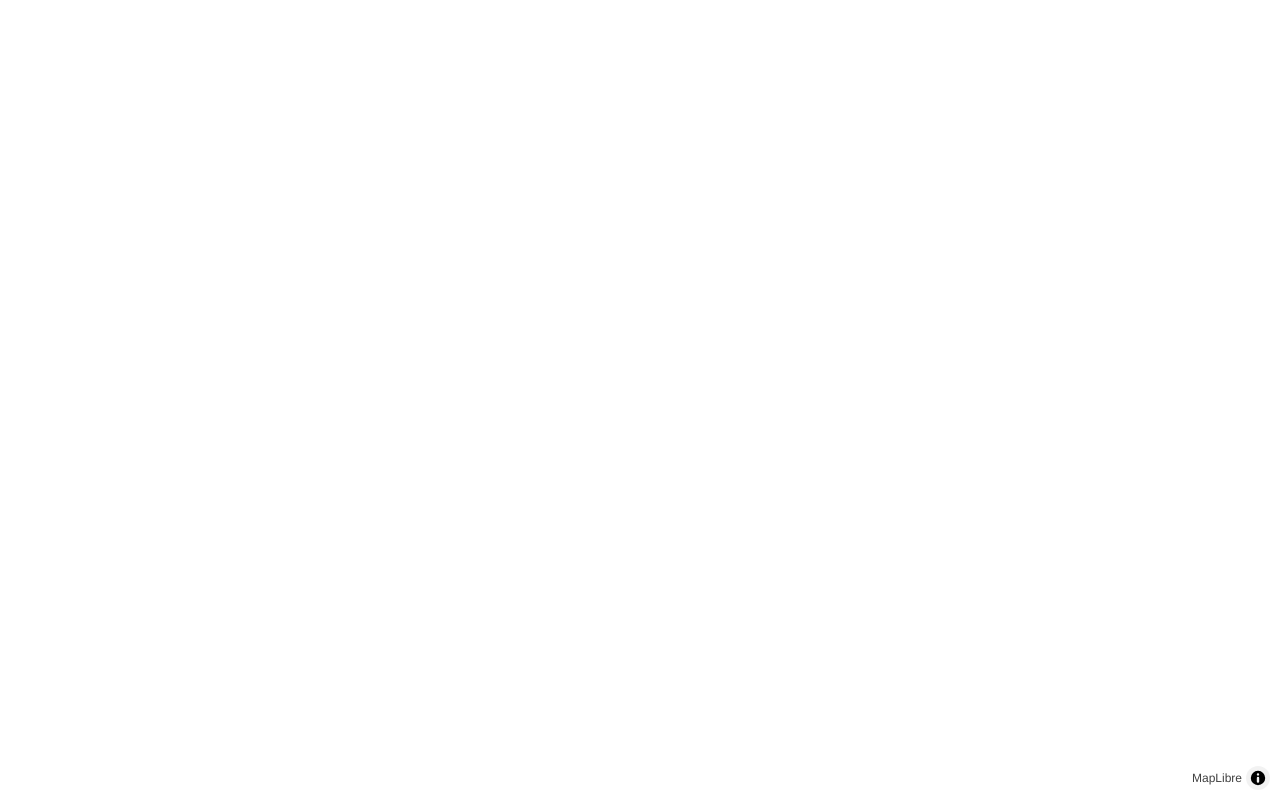
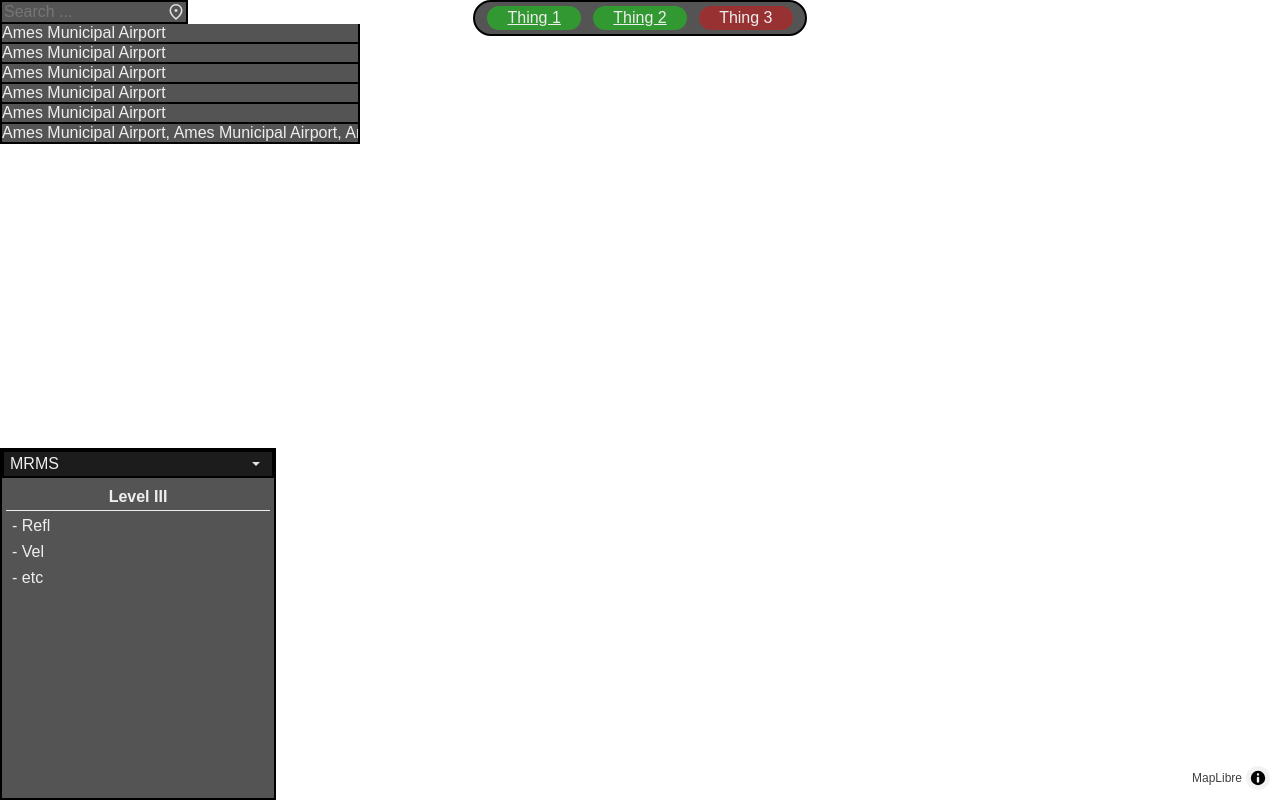
Before and after one commit to mbg206/core-radar, a website with bundled scripts: page public/index.html in a window 1280 px wide. Built offline with nearby package versions, Linux system fonts and the light colour scheme; files whose address does not match are found by name; a web font is replaced by a local one.

Commit message:
Initial UI additions

```diff
--- a/public/index.html
+++ b/public/index.html
@@ -5,19 +5,60 @@
     <meta name="viewport" content="width=device-width, initial-scale=1.0">
     <title>Weather Map</title>
     <link href="compiled/app.css" rel="stylesheet" />
+    <link href="styles.css" rel="stylesheet" />
     <style>
-        body {
-            margin: 0;
-        }
-        #map {
-            height: 100vh;
-            width: 100vw;
-        }
     </style>
 </head>
 <body>
     <div id="map"></div>
 
+    <!-- notebook (main layer selector) -->
+
+    <div id="notebook" class="trans">
+        <button id="notebook-dropdown" class="trans">
+            <span>MRMS</span>
+            <img src="assets/icons/dropdown.svg">
+        </button>
+        <div id="notebook-options">
+            <button class="notebook-item">MRMS</button>
+            <button class="notebook-item">NEXRAD</button>
+            <button class="notebook-item">Outlooks</button>
+        </div>
+        <div id="notebook-items">
+            <div class="notebook-header">Level III</div>
+            <button class="notebook-item">Refl</button>
+            <button class="notebook-item">Vel</button>
+            <button class="notebook-item">etc</button>
+        </div>
+    </div>
+
+    <!-- location search -->
+
+    <div id="search-container">
+        <div id="search" class="trans">
+            <input type="text" id="search-input" placeholder="Search ...">
+            <img src="assets/icons/location.svg">
+        </div>
+
+        <div id="search-results">
+            <button class="result trans">Ames Municipal Airport</button>
+            <button class="result trans">Ames Municipal Airport</button>
+            <button class="result trans">Ames Municipal Airport</button>
+            <button class="result trans">Ames Municipal Airport</button>
+            <button class="result trans">Ames Municipal Airport</button>
+            <button class="result trans">Ames Municipal Airport, Ames Municipal Airport, Ames Municipal Airport</button>
+        </div>
+    </div>
+
+    <!-- quick layer selector -->
+    <div id="toprow">
+        <div id="quick-controls" class="trans bubble">
+            <button class="bubble control enabled">Thing 1</button>
+            <button class="bubble control enabled">Thing 2</button>
+            <button class="bubble control disabled">Thing 3</button>
+        </div>
+    </div>
+
     <script src="compiled/app.js" type="module"></script>
 </body>
 </html>
--- /dev/null
+++ b/public/styles.css
@@ -0,0 +1,154 @@
+@font-face {
+    font-family: "M PLUS Rounded 1c";
+    src: local("Rounded Mplus 1c"), url("assets/fonts/MPLUSRounded1c-Regular.ttf");
+    font-weight: 400;
+}
+@font-face {
+    font-family: "M PLUS Rounded 1c";
+    src: local("Rounded Mplus 1c Bold"), url("assets/fonts/MPLUSRounded1c-Bold.ttf");
+    font-weight: 700;
+}
+@font-face {
+    font-family: "M PLUS Rounded 1c";
+    src: local("Rounded Mplus 1c Light"), url("assets/fonts/MPLUSRounded1c-Light.ttf");
+    font-weight: 300;
+}
+
+* {
+    font-family: "M PLUS Rounded 1c", sans-serif;
+    color: #EEE;
+    box-sizing: border-box;
+}
+
+body {
+    margin: 0;
+}
+
+#map {
+    height: 100vh;
+    width: 100vw;
+}
+button, input {
+    all: unset;
+}
+button {
+    cursor: pointer;
+}
+button:focus-visible {
+    outline: 1px solid #AAF;
+}
+
+/* class styles */
+
+.trans {
+    background-color: rgba(0, 0, 0, 0.67);
+    border: 2px solid #000;
+}
+.bubble {
+    border-radius: 20px;
+}
+
+/* notebook */
+
+#notebook {
+    position: fixed;
+    bottom: 0;
+    left: 0;
+}
+#notebook-dropdown {
+    display: flex;
+    align-items: center;
+    justify-content: space-between;
+    width: 256px;
+    padding: 2px 6px;
+}
+#notebook-options {
+    position: absolute;
+    background-color: #000;
+    width: 100%;
+    display: none;
+    flex-direction: column;
+    border: 1px solid #FFF;
+}
+#notebook-options.visible {
+    display: flex;
+}
+
+#notebook-items {
+    padding: 4px;
+    height: 320px;
+    overflow-y: auto;
+    display: flex;
+    flex-direction: column;
+}
+.notebook-header {
+    font-weight: bold;
+    text-align: center;
+    border-bottom: 1px solid #EEE;
+    padding: 4px 6px;
+    margin: 2px 0;
+}
+.notebook-item {
+    display: block;
+    padding: 2px 6px;
+    margin: 2px 0;
+    border-radius: 4px;
+}
+.notebook-item:hover {
+    background-color: rgb(177, 86, 0);
+}
+.notebook-item::before {
+    content: "- ";
+}
+
+/* location search */
+
+#search-container {
+    position: fixed;
+    top: 0;
+    left: 0;
+}
+#search {
+    display: inline-flex;
+    align-items: center;
+}
+#search-input {
+    all: unset;
+    padding: 0 2px;
+    width: 160px;
+}
+.result {
+    display: block;
+    border-top: none;
+    width: 100%;
+    max-width: 40ch;
+    white-space: nowrap;
+    overflow: hidden;
+    text-overflow: "...";
+}
+
+/* quick layer selector */
+
+#toprow {
+    position: fixed;
+    top: 0;
+    left: 0;
+    width: 100%;
+    height: 0;
+
+    display: flex;
+    justify-content: center;
+}
+#quick-controls {
+    padding: 4px 8px;
+    position: absolute;
+}
+.control {
+    background-color: rgba(255, 0, 0, 0.4);
+    margin: 0 4px;
+    padding: 3px 20px;
+}
+.control.enabled {
+    background-color: rgba(0, 255, 0, 0.4);
+    text-decoration: underline;
+}
```
Also changed, not shown: public/assets/icons/dropdown.svg (added), public/assets/icons/location.svg (added), public/assets/icons/settings.svg (added), 3 other files.
